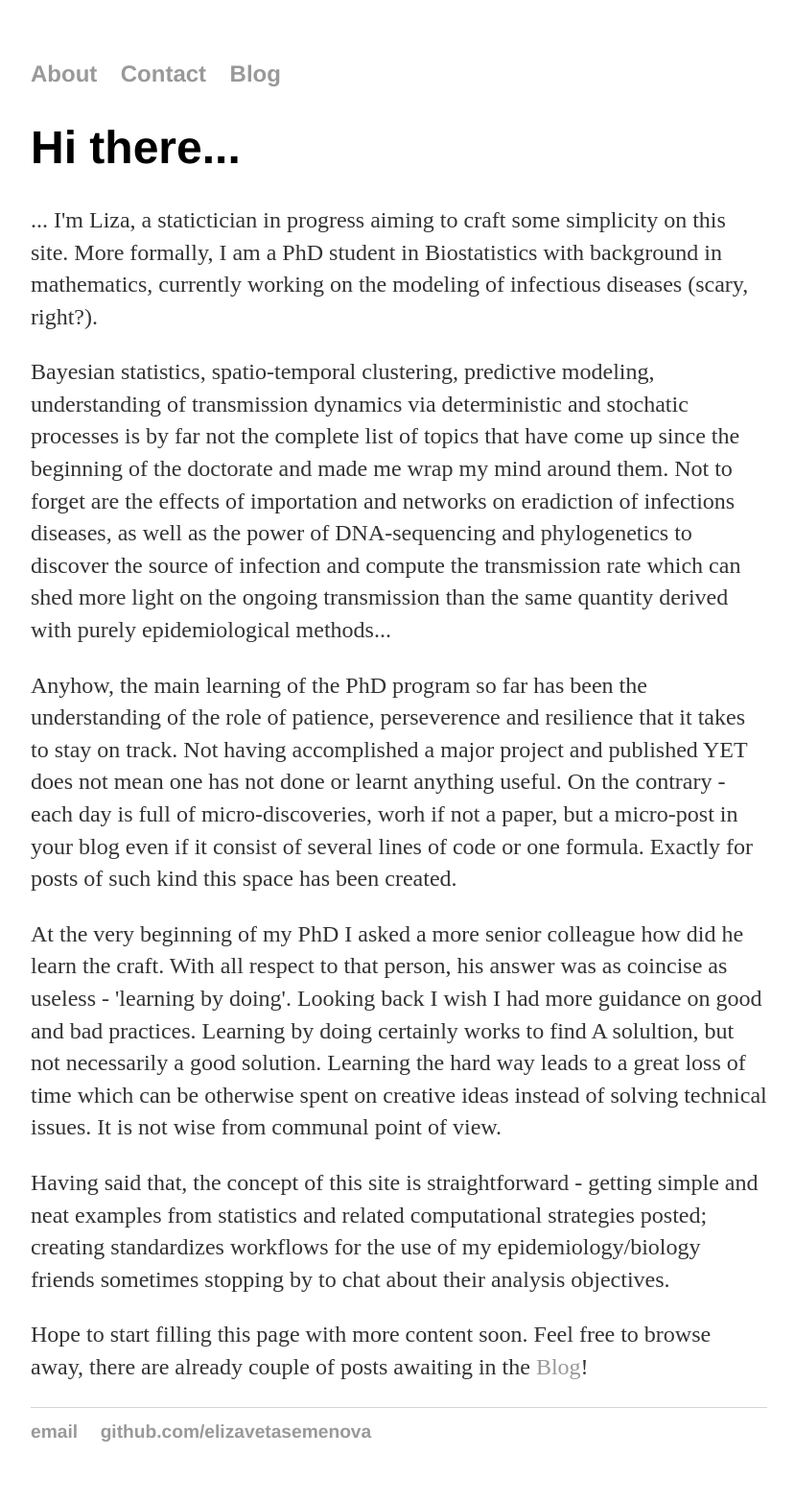
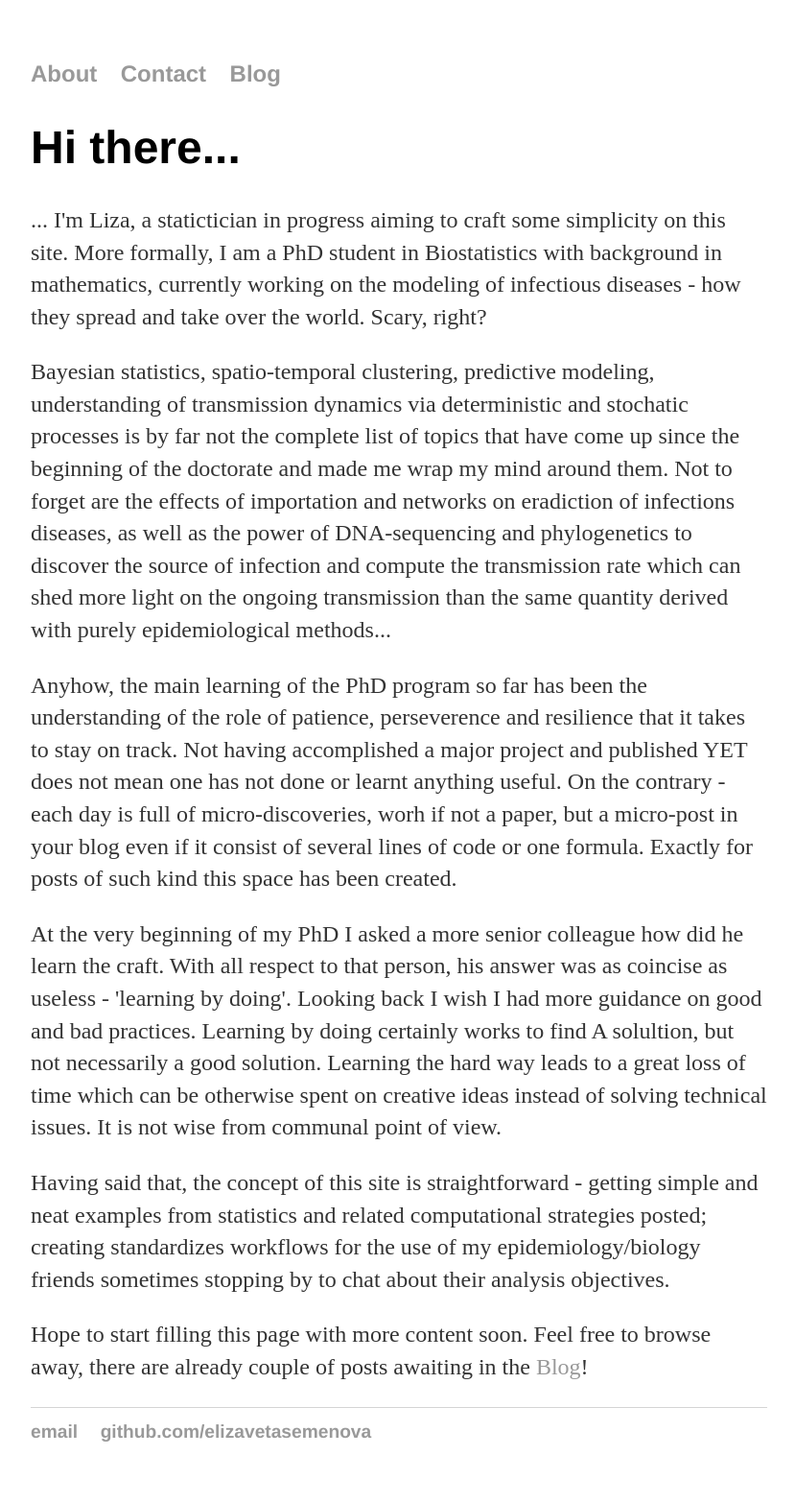
Before and after one commit to elizavetasemenova/elizavetasemenova.github.io, a Jekyll site: the page built from index.html, in a window 1280 px wide. Shown: the whole page at 96% size, without its empty margins (224-1053 px from the left). Built offline with Jekyll 4.4.1, drawn with Linux system fonts in a browser that asks for light colours.

Commit message:
Update index.html

```diff
--- a/index.html
+++ b/index.html
@@ -6,7 +6,7 @@ title: Liza Semenova, statistician in progress
 	<h1>Hi there...</h1>
 	<p>... I'm Liza, a statictician in progress aiming to craft some simplicity on this site.
 		More formally, I am a PhD student in Biostatistics with background in mathematics, currently working on the
-		modeling of infectious diseases (scary, right?).
+		modeling of infectious diseases - how they spread and take over the world. Scary, right?
 	</p>
 
 	<p>	Bayesian statistics, spatio-temporal clustering, predictive modeling,
```
